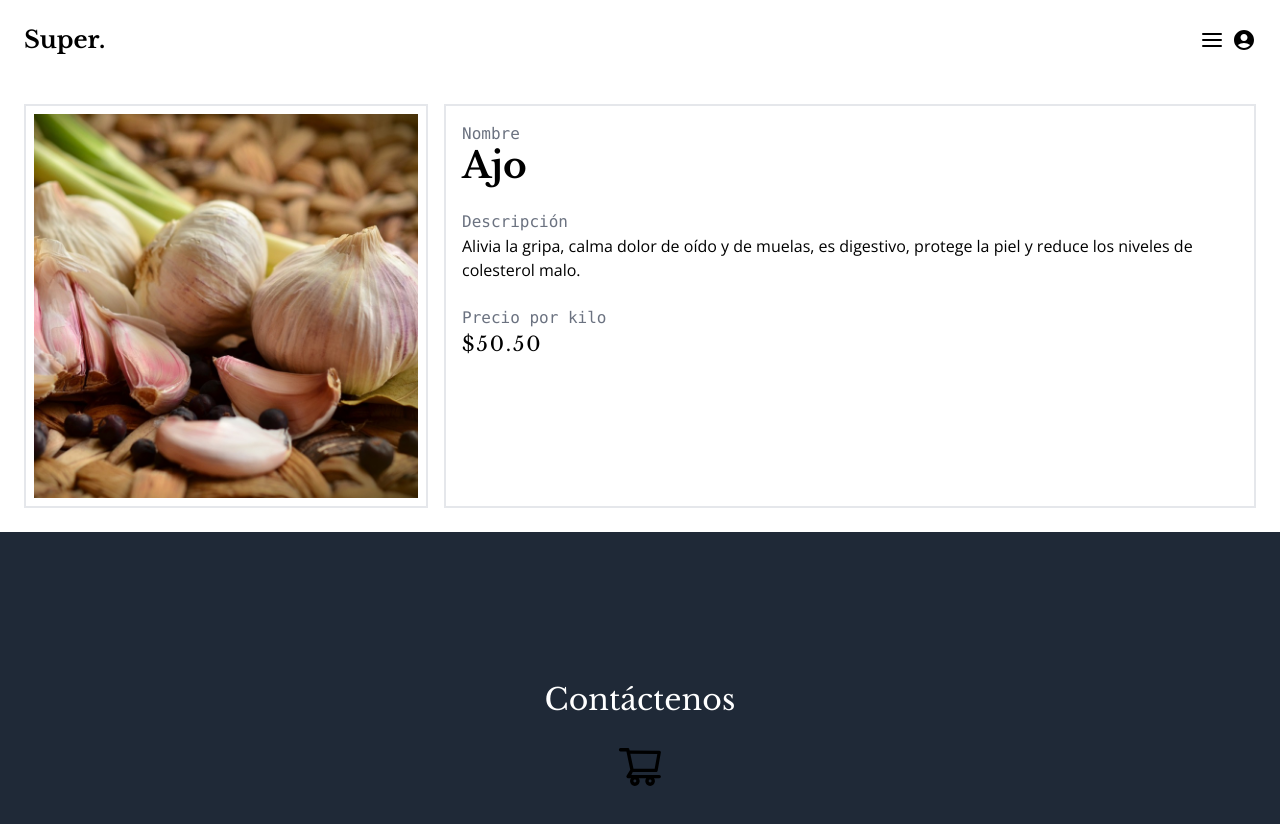
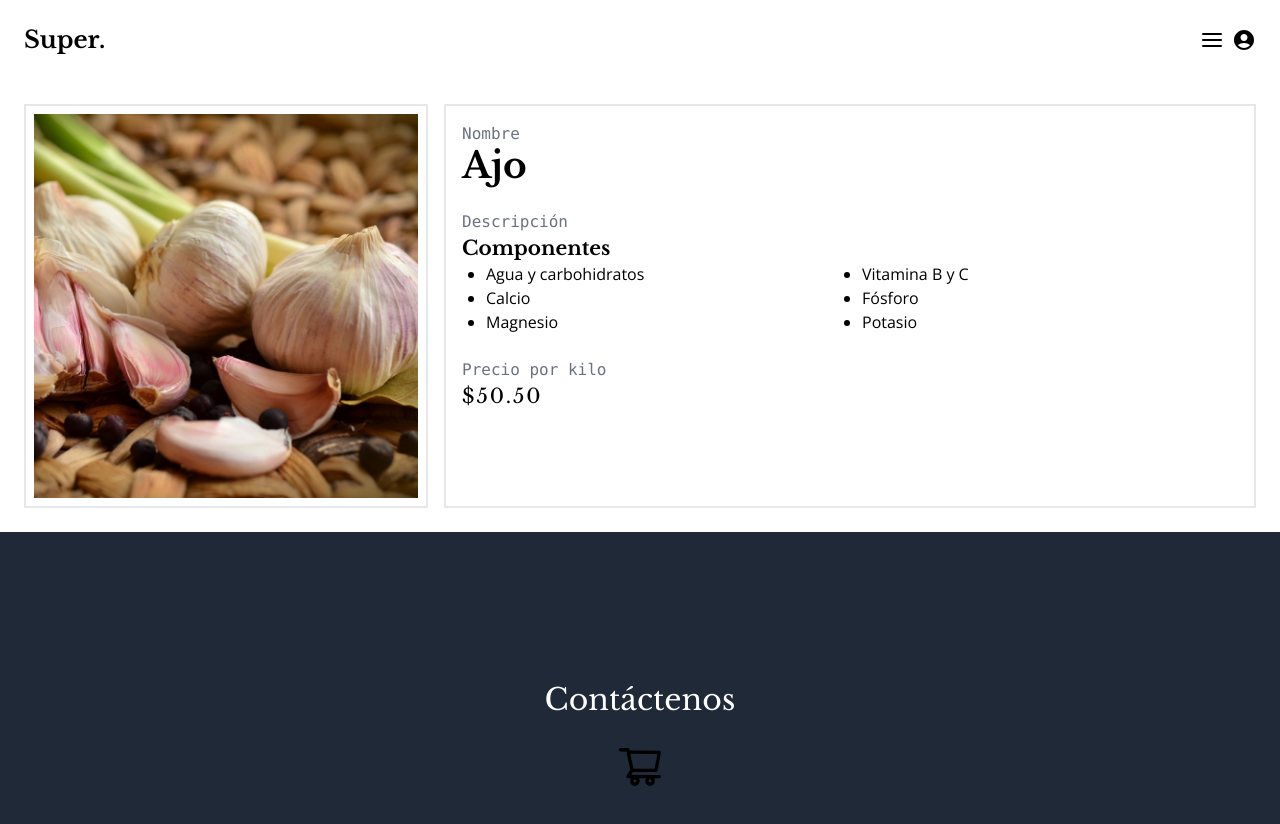
Before and after one commit to mar-cial/super, a Next.js app: page /super/vegetales/ajo in a window 1280 px wide. Shown: the top 824 px of the page. Built offline with nearby package versions, Linux system fonts and the light colour scheme.

Commit message:
Capitalizar las palabras de los componentes del vegetal

```diff
--- a/pages/super/vegetales/[nombre].tsx
+++ b/pages/super/vegetales/[nombre].tsx
@@ -58,7 +58,12 @@ const VegetalIndividual: NextPage = ({
 
           <div>
             <p className="font-mono text-gray-500">Descripción</p>
-            <p>{v.descripcion.beneficios}</p>
+            <h3 className="text-xl font-bold font-main">{'Componentes'}</h3>
+            <ul className="grid grid-cols-2 pl-6 list-disc">
+              {v.descripcion.componentes.map((c) => {
+                return <li>{c.replace(/^\w/, (c) => c.toUpperCase())}</li>;
+              })}
+            </ul>
           </div>
 
           <div>
```
